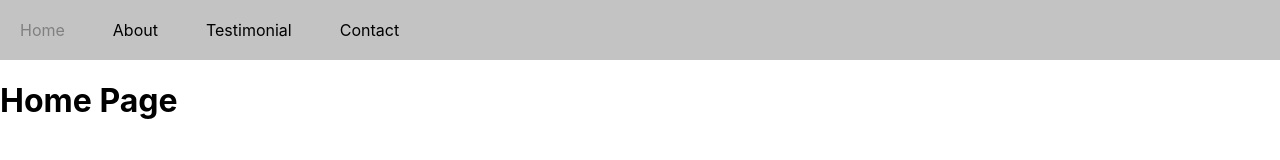
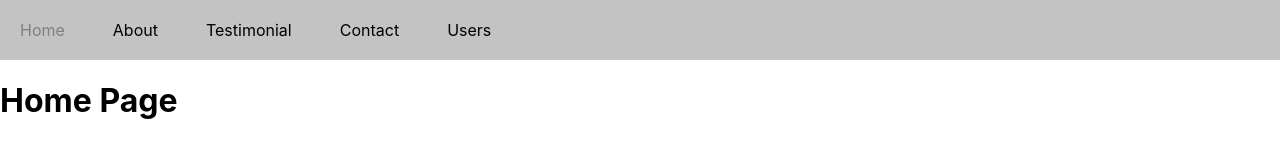
Before and after one commit to Bharat742/react_pwa, a React (Create React App) app: page / in a window 1280 px wide. Shown: the top 160 px of the page. Built offline with nearby package versions, Linux system fonts and the light colour scheme; no server answers.

Commit message:
Update Header.js

```diff
--- a/src/components/Header.js
+++ b/src/components/Header.js
@@ -1,7 +1,7 @@
 // src/Components/Header.js
 import React from "react";
 import { NavLink } from "react-router-dom";
-// import { Link } from "react-router-dom";
+import { Link } from "react-router-dom";
 
 const Header = () => {
   return (
@@ -10,6 +10,7 @@ const Header = () => {
       <NavLink to="/about" className={({ isActive }) => isActive ? "nav-link active" : "nav-link"}>About</NavLink>
       <NavLink to="/testimonial" className={({ isActive }) => isActive ? "nav-link active" : "nav-link"}>Testimonial</NavLink>
       <NavLink to="/contact" className={({ isActive }) => isActive ? "nav-link active" : "nav-link"}>Contact</NavLink>
+      <NavLink to="/users" className={({ isActive }) => isActive ? "nav-link active" : "nav-link"}>Users</NavLink>
     </nav>
   );
 };
```
